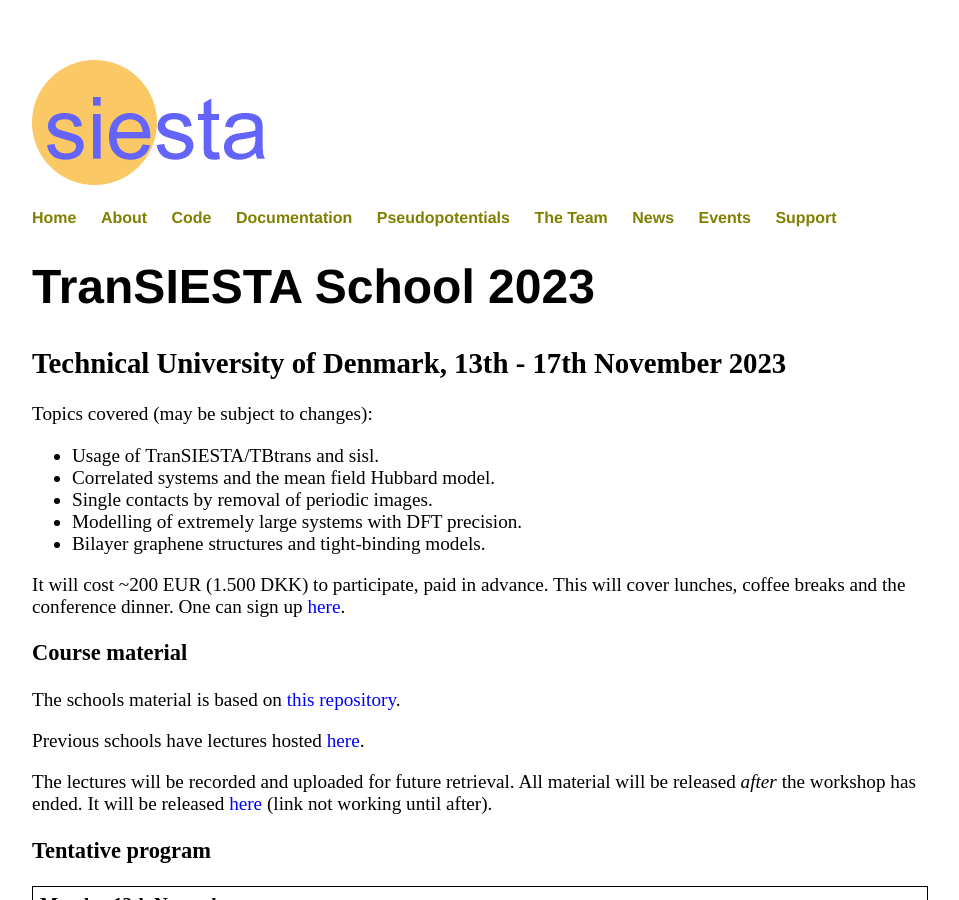
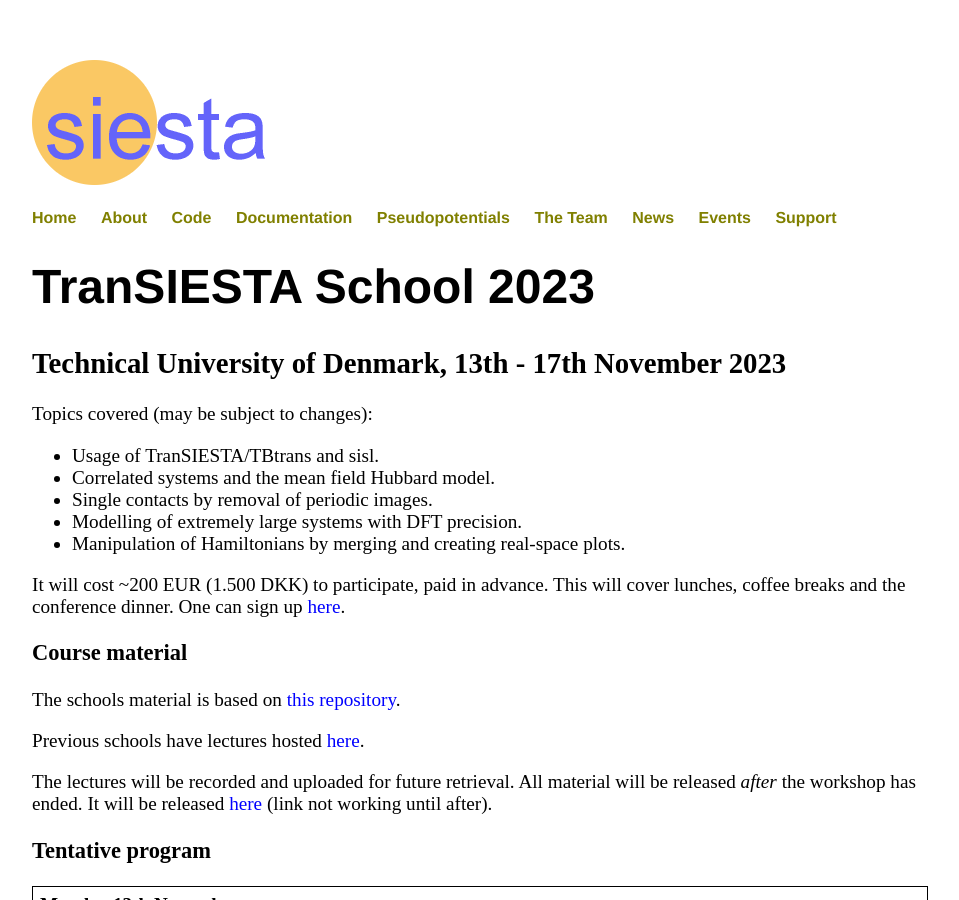
Before and after one commit to siesta-project/web-portal, a Jekyll site: the page built from _events/TranSIESTA_School-2023.md, in a window 1280 px wide and 900 px high. Shown: the whole window, without its empty margins (160-1119 px from the left). Built offline with Jekyll 4.4.1, drawn with Linux system fonts in a browser that asks for light colours.

Commit message:
removed bilayer notice
Signed-off-by: Nick Papior <nickpapior@gmail.com>

```diff
--- a/_events/TranSIESTA_School-2023.md
+++ b/_events/TranSIESTA_School-2023.md
@@ -39,7 +39,7 @@
 * Correlated systems and the mean field Hubbard model.
 * Single contacts by removal of periodic images.
 * Modelling of extremely large systems with DFT precision.
-* Bilayer graphene structures and tight-binding models.
+* Manipulation of Hamiltonians by merging and creating real-space plots.
 
 It will cost ~200 EUR (1.500 DKK) to participate, paid in advance. This will cover lunches, coffee breaks and the conference dinner.
 One can sign up [here](https://www.conferencemanager.dk/invitation-workshoptoolsforelectiontransport).
```
